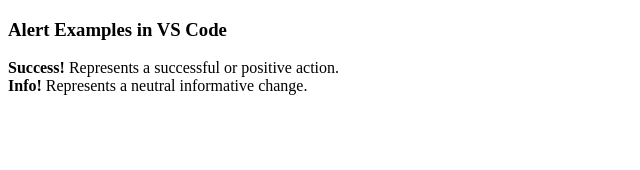
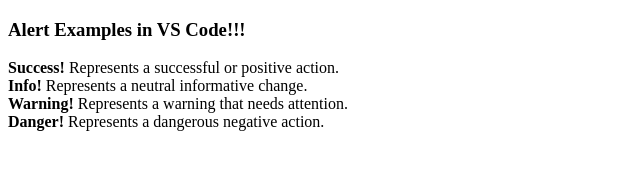
Before and after one commit to HarryGuang/MyGitProject_A, a plain HTML site: page index.html in a window 1280 px wide. Shown: the whole page, without its empty margins (0-640 px from the left). Drawn offline with Linux system fonts and the light colour scheme.

Commit message:
Added Features

```diff
--- a/index.html
+++ b/index.html
@@ -1,12 +1,14 @@
 <!DOCTYPE html>
 <html lang="en">
     <head>
-        <title>Alert Examples</title>
+        <title>Alert Examples!!!</title>
         <meta charset="utf-8">
     </head>
     <body>
-        <h3>Alert Examples in VS Code</h3>
+        <h3>Alert Examples in VS Code!!!</h3>
         <strong>Success!</strong> Represents a successful or positive action.</br>
         <strong>Info!</strong> Represents a neutral informative change.</br>
+        <strong>Warning!</strong> Represents a warning that needs attention.</br>
+        <strong>Danger!</strong> Represents a dangerous negative action.</br>
     </body>
 </html>
```
